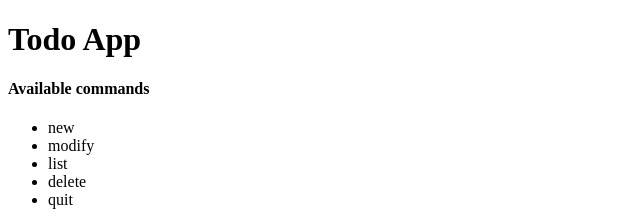
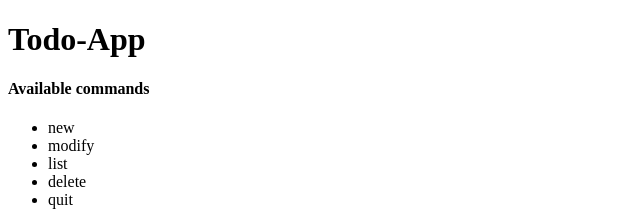
Before and after one commit to Hillol-himself/Todo-App, a plain HTML site: page index.html in a window 1280 px wide. Shown: the top 222 px of the page, 0-640 px from the left. Drawn offline with Linux system fonts and the light colour scheme.

Commit message:
Update index.html

```diff
--- a/index.html
+++ b/index.html
@@ -7,7 +7,7 @@
     <script src="engine.js"></script>
 </head>
 <body>
-    <h1>Todo App</h1>
+    <h1>Todo-App</h1>
     <h4>Available commands</h4>
     <ul>
         <li>new</li>
```
